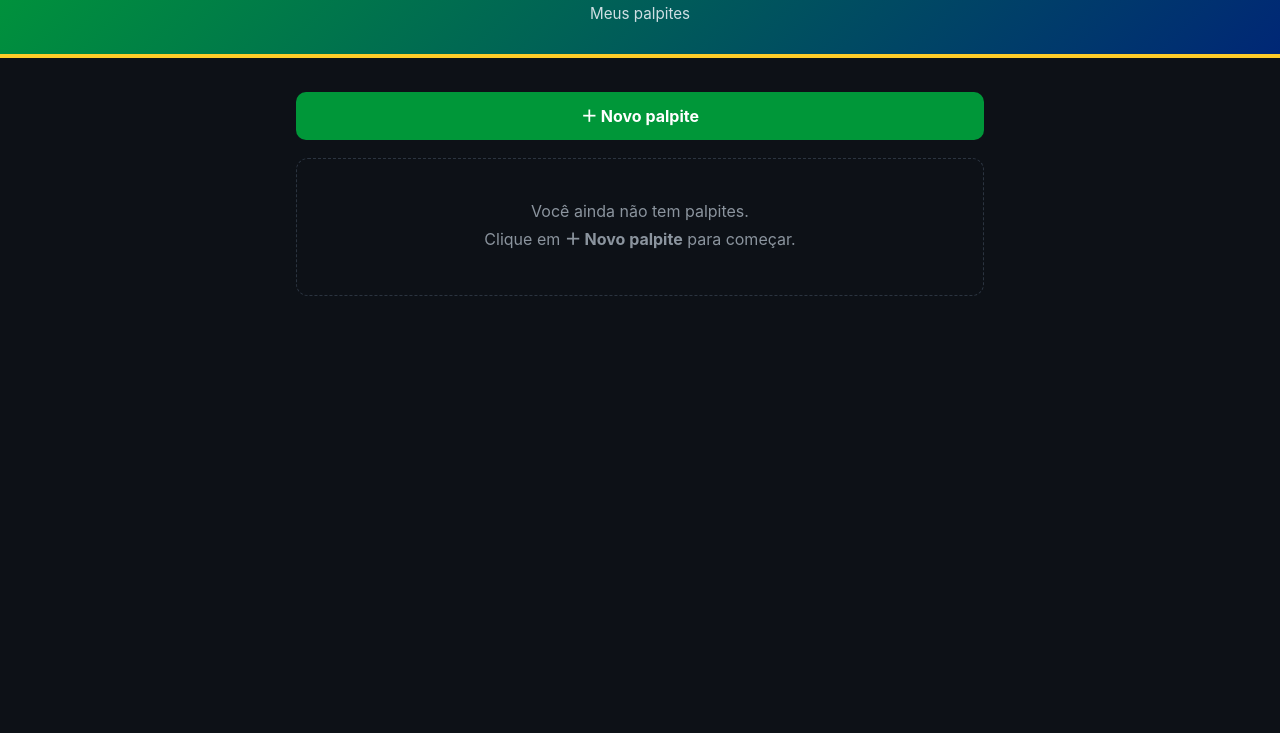
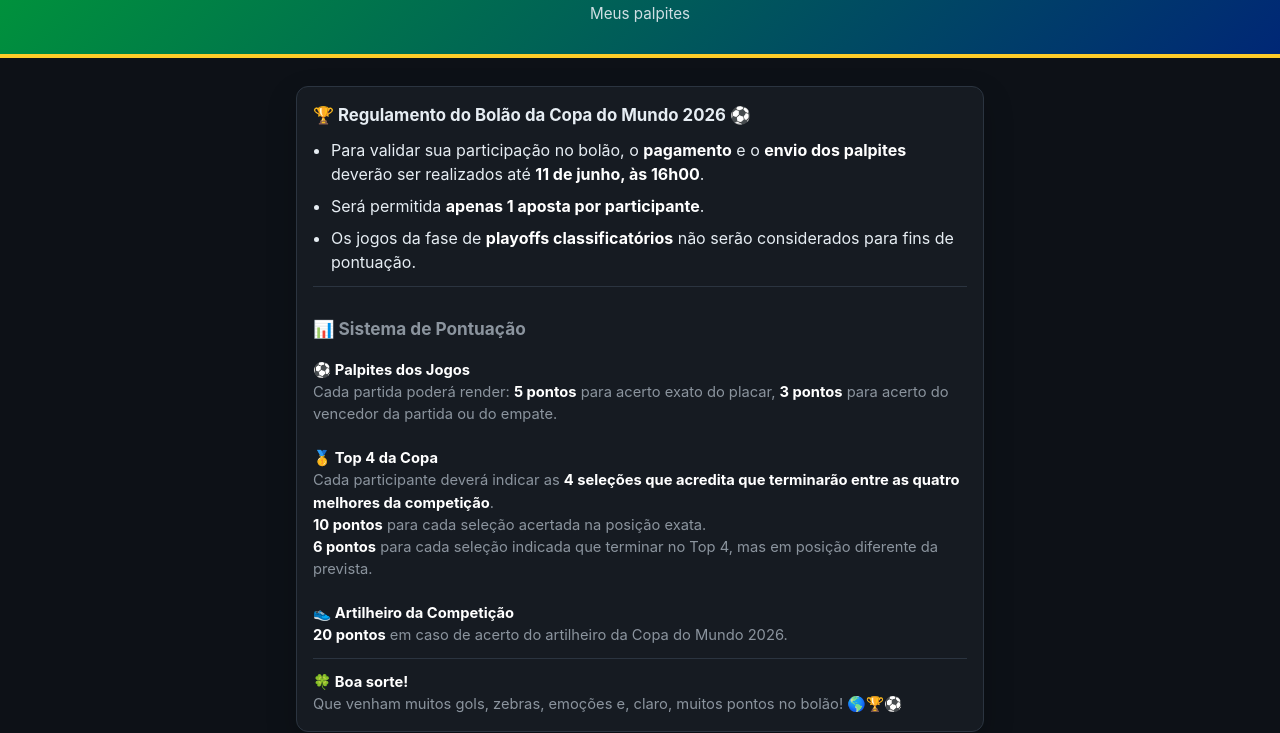
Before and after one commit to vitorpola/vitorpola.github.io, a plain HTML site: page bolao/index.html in a window 1280 px wide. Shown: the part 72-805 px from the top of the page. Drawn offline with Linux system fonts and the light colour scheme.

Commit message:
feat: adicionar seção de regulamento ao Bolão da Copa 2026 e atualizar lista de artilheiros com seleções

```diff
--- a/bolao/index.html
+++ b/bolao/index.html
@@ -55,6 +55,30 @@
 
   .novo { margin: 18px 0; }
 
+  .regras {
+    background: linear-gradient(180deg, rgba(0, 39, 118, 0.28), rgba(22, 27, 34, 0.95));
+    border: 1px solid rgba(255, 204, 41, 0.28);
+    box-shadow: 0 12px 30px rgba(0, 0, 0, 0.22);
+  }
+  .regras h2 {
+    margin: 0 0 10px;
+    font-size: 1.05rem;
+  }
+  .regras ul {
+    margin: 0;
+    padding-left: 18px;
+    color: var(--text);
+  }
+  .regras li + li { margin-top: 8px; }
+  .regras strong { color: #fff; }
+  .regras .obs {
+    margin-top: 12px;
+    padding-top: 12px;
+    border-top: 1px solid var(--border);
+    color: var(--muted);
+    font-size: 0.92rem;
+  }
+
   .card {
     background: var(--card);
     border: 1px solid var(--border);
@@ -101,6 +125,30 @@
 </header>
 
 <div class="container">
+  <section class="card regras" aria-labelledby="regras-title">
+    <h2 id="regras-title">🏆 Regulamento do Bolão da Copa do Mundo 2026 ⚽</h2>
+    <ul>
+      <li>Para validar sua participação no bolão, o <strong>pagamento</strong> e o <strong>envio dos palpites</strong> deverão ser realizados até <strong>11 de junho, às 16h00</strong>.</li>
+      <li>Será permitida <strong>apenas 1 aposta por participante</strong>.</li>
+      <li>Os jogos da fase de <strong>playoffs classificatórios</strong> não serão considerados para fins de pontuação.</li>
+    </ul>
+    <div class="obs">
+      <h3>📊 Sistema de Pontuação</h3>
+      <strong>⚽ Palpites dos Jogos</strong><br>
+      Cada partida poderá render: <strong>5 pontos</strong> para acerto exato do placar, <strong>3 pontos</strong> para acerto do vencedor da partida ou do empate.<br><br>
+      <strong>🥇 Top 4 da Copa</strong><br>
+      Cada participante deverá indicar as <strong>4 seleções que acredita que terminarão entre as quatro melhores da competição</strong>.<br>
+      <strong>10 pontos</strong> para cada seleção acertada na posição exata.<br>
+      <strong>6 pontos</strong> para cada seleção indicada que terminar no Top 4, mas em posição diferente da prevista.<br><br>
+      <strong>👟 Artilheiro da Competição</strong><br>
+      <strong>20 pontos</strong> em caso de acerto do artilheiro da Copa do Mundo 2026.
+    </div>
+    <div class="obs">
+      <strong>🍀 Boa sorte!</strong><br>
+      Que venham muitos gols, zebras, emoções e, claro, muitos pontos no bolão! 🌎🏆⚽
+    </div>
+  </section>
+
   <div class="novo">
     <a href="palpite.html" class="btn block">＋ Novo palpite</a>
   </div>
```
Also changed, not shown: bolao/palpite.html (+1 -1 lines).
